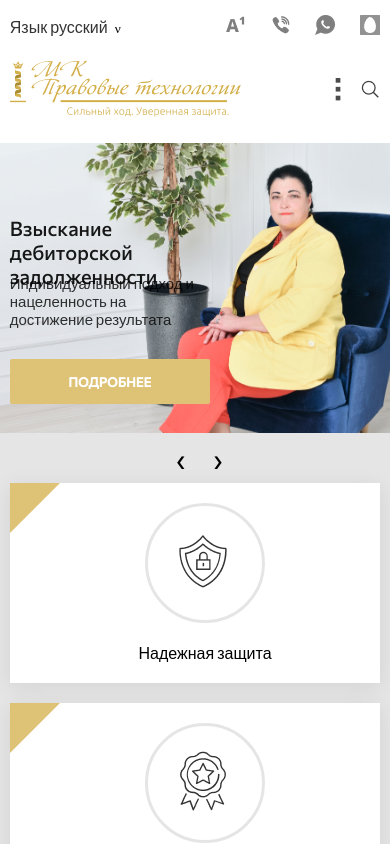
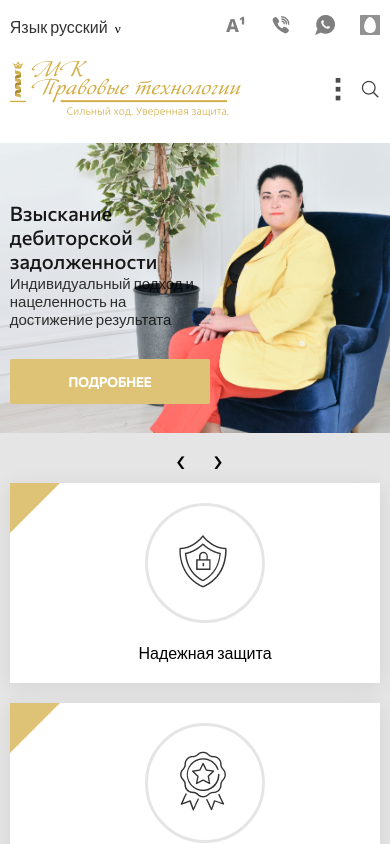
Before and after one commit to Yaugenchick/focus, a React (Create React App) app: page / in a window 390 px wide. Shown: the top 844 px of the page. Built offline with nearby package versions, Linux system fonts and the light colour scheme.

Commit message:
update media query

```diff
--- a/src/home-page/components/main-slider/mainSlider.jsx
+++ b/src/home-page/components/main-slider/mainSlider.jsx
@@ -47,7 +47,7 @@ export class MainSlider extends React.Component {
                                 backgroundRepeat: "no-repeat",
                                 backgroundSize: "cover",
                                 backgroundPosition: `${vw > 600 ? '0% 0%' :
-                                '70% 0%'}`
+                                '72% 0%'}`
                             }}>
                             <div className="container">
                                 <div className="main-content">
--- a/src/home-page/components/main-slider/scss/mainSlider.scss
+++ b/src/home-page/components/main-slider/scss/mainSlider.scss
@@ -288,12 +288,27 @@
 		}
 	}
 }
+@media (max-width: 635px) {
+	.main {
+		.wraper-main {
+			.container {
+				.main-content {
+					grid-template: 267px / repeat(10, 1fr);
+					.main-title {
+						top: 20%;
+						grid-column: 1/8;
+					}
+				}
+			}
+		}
+	}
+}
 @media (max-width: 600px) {
 	.main {
 		.wraper-main {
 			.container {
 				.main-content {
-					grid-template: 350px / repeat(10, 1fr);
+					grid-template: 267px / repeat(10, 1fr);
 					.main-title {
 						top: 27%;
 						.main-header {
@@ -339,8 +354,7 @@
 				.main-content {
 					grid-template: 290px / repeat(10, 1fr);
 					.main-title {
-						top: 32%;
-						grid-column: 1/8;
+						top: 28%;
 						.main-header {
 							font-size: 20px;
 							margin: 0 0 20px 0;
@@ -373,7 +387,7 @@
 					grid-template: 290px / repeat(10, 1fr);
 					.main-title {
 						grid-column: 1/7;
-						top: 25%;
+						top: 20%;
 					}
 					.arrow-main-next {
 						bottom: -14%;
```
